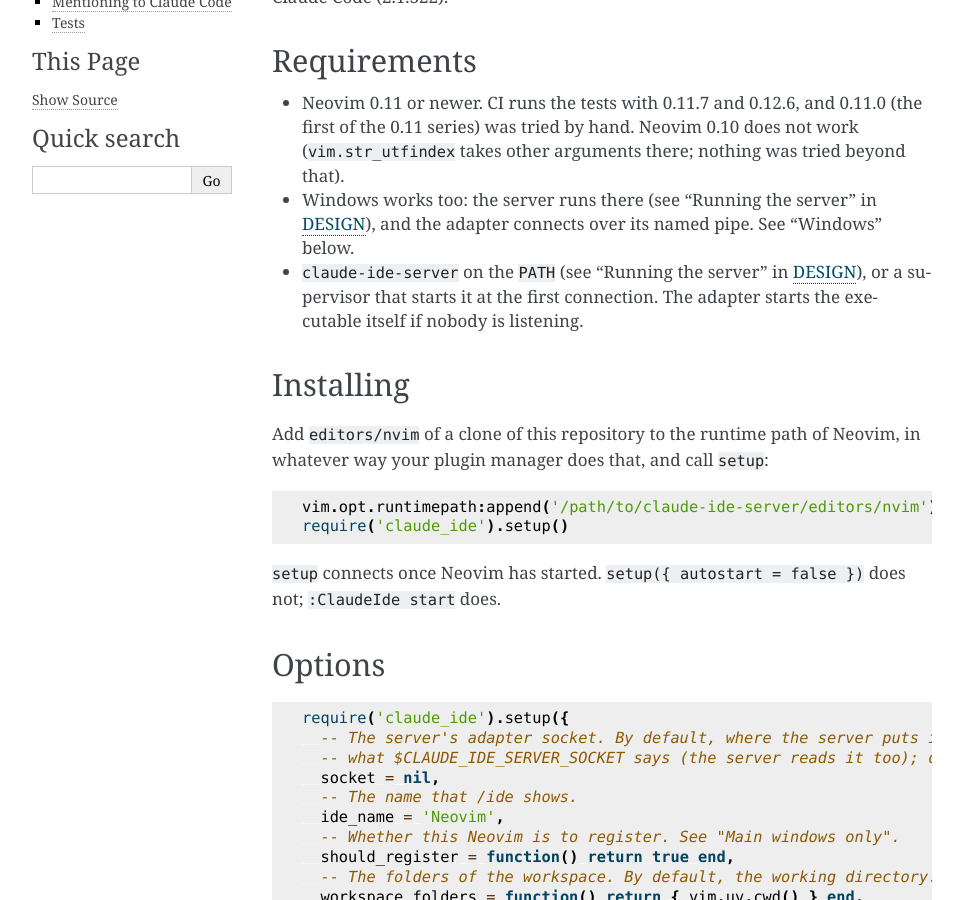
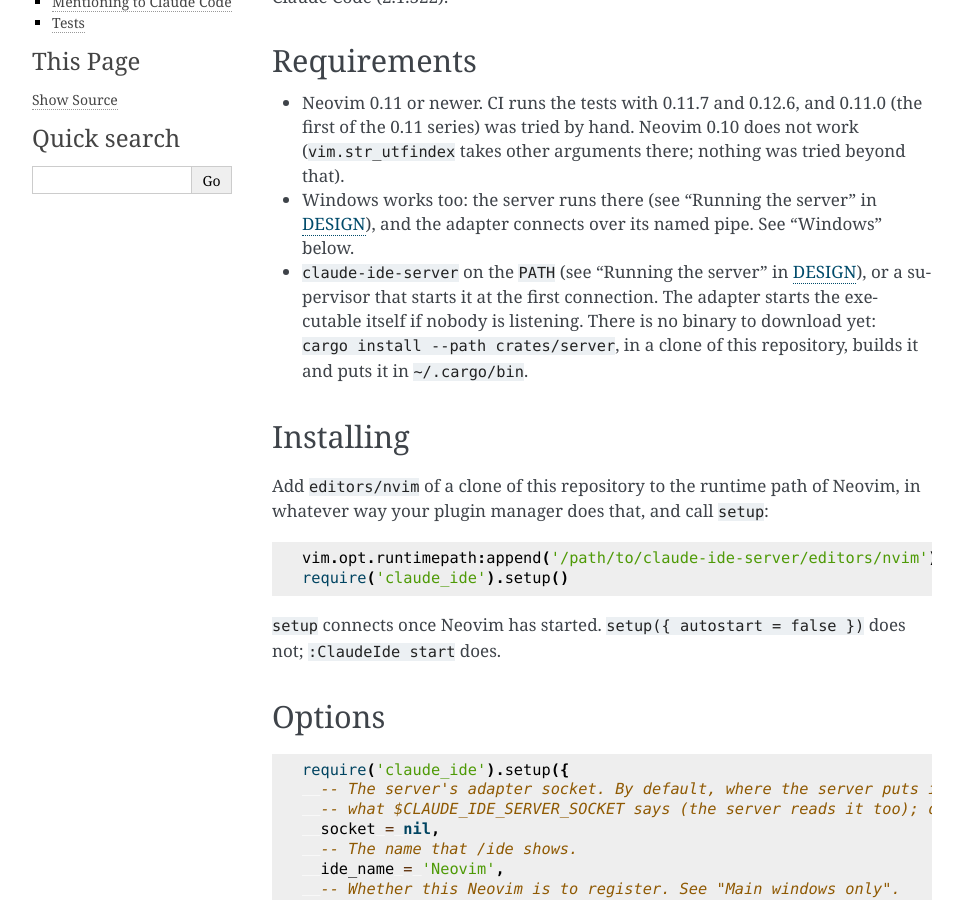
Before and after one commit to small-gear-lab/claude-ide-server, a Sphinx documentation site: the page built from docs/NVIM.md, in a window 1280 px wide and 900 px high, scrolled down 355 px. Shown: the whole window, without its empty margins (148-1111 px from the left). Built offline with Sphinx 7.4.7, drawn with Linux system fonts in a browser that asks for light colours.

Commit message:
Say in the Neovim adapter's document how to get the executable until there is a binary to download

```diff
--- a/docs/NVIM.md
+++ b/docs/NVIM.md
@@ -15,7 +15,8 @@ real Claude Code (2.1.322).
   hand. Neovim 0.10 does not work (`vim.str_utfindex` takes other arguments there; nothing was tried beyond that).
 - Windows works too: the server runs there (see "Running the server" in [DESIGN](DESIGN.md)), and the adapter connects over its named pipe. See "Windows" below.
 - `claude-ide-server` on the `PATH` (see "Running the server" in [DESIGN](DESIGN.md)), or a supervisor that starts it at
-  the first connection. The adapter starts the executable itself if nobody is listening.
+  the first connection. The adapter starts the executable itself if nobody is listening. There is no binary to download
+  yet: `cargo install --path crates/server`, in a clone of this repository, builds it and puts it in `~/.cargo/bin`.
 
 ## Installing
 
```
Also changed, not shown: docs/ja/NVIM.md (+1 -1 lines), 1 other file.
